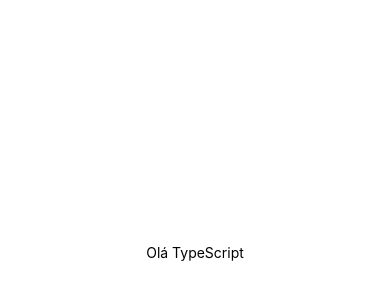
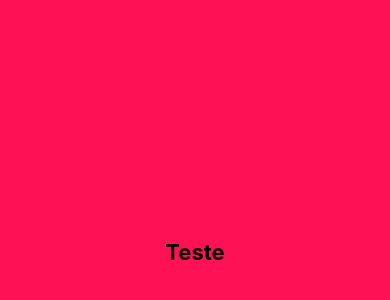
Before and after one commit to edinelsonjr32/finances_app, a React Native app: screen / in a window 390 px wide. Shown: the part 170-470 px from the top of the page. Built offline with nearby package versions, Linux system fonts and the light colour scheme.

Commit message:
Criando components com o styled components

```diff
--- a/App.tsx
+++ b/App.tsx
@@ -1,21 +1,9 @@
-import { StatusBar } from 'expo-status-bar';
+
 import React from 'react';
-import { StyleSheet, Text, View } from 'react-native';
-import Welcome from './src/Components/Welcome';
+import Dashboard from './src/screens/Dashboard';
 
 export default function App() {
   return (
-    <View style={styles.container}>
-      <Welcome title="Olá TypeScript"/>
-    </View>
+    <Dashboard/>
   );
 }
-
-const styles = StyleSheet.create({
-  container: {
-    flex: 1,
-    backgroundColor: '#fff',
-    alignItems: 'center',
-    justifyContent: 'center',
-  },
-});
--- a/src/Components/Welcome.tsx
+++ b/src/Components/Welcome.tsx
@@ -8,7 +8,7 @@
 export default function Welcome({title}: Props) {
   return (
     <View>
-      <Text>{title}</Text>
+      <Text >{title}</Text>
     </View>
   )
 }
--- /dev/null
+++ b/src/screens/Dashboard/index.tsx
@@ -0,0 +1,14 @@
+import React from "react";
+
+import {
+  Container,
+  Title
+}
+from "./styles";
+export default function Dashboard() {
+  return (
+    <Container>
+      <Title>Teste</Title>
+    </Container>
+  );
+}
--- /dev/null
+++ b/src/screens/Dashboard/styles.ts
@@ -0,0 +1,14 @@
+import styled from "styled-components/native";
+
+export const Container = styled.View`
+    align-items: center;
+    justify-content: center;
+    flex: 1;
+    background-color: #ff1255;
+`;
+
+export const Title = styled.Text`
+    font-size: 22px;
+    color: #000000;
+    font-weight: bolder;
+`;
```
Also changed, not shown: package.json (+5 -3 lines), 1 other file (tests, documents, lock files or other folders).
